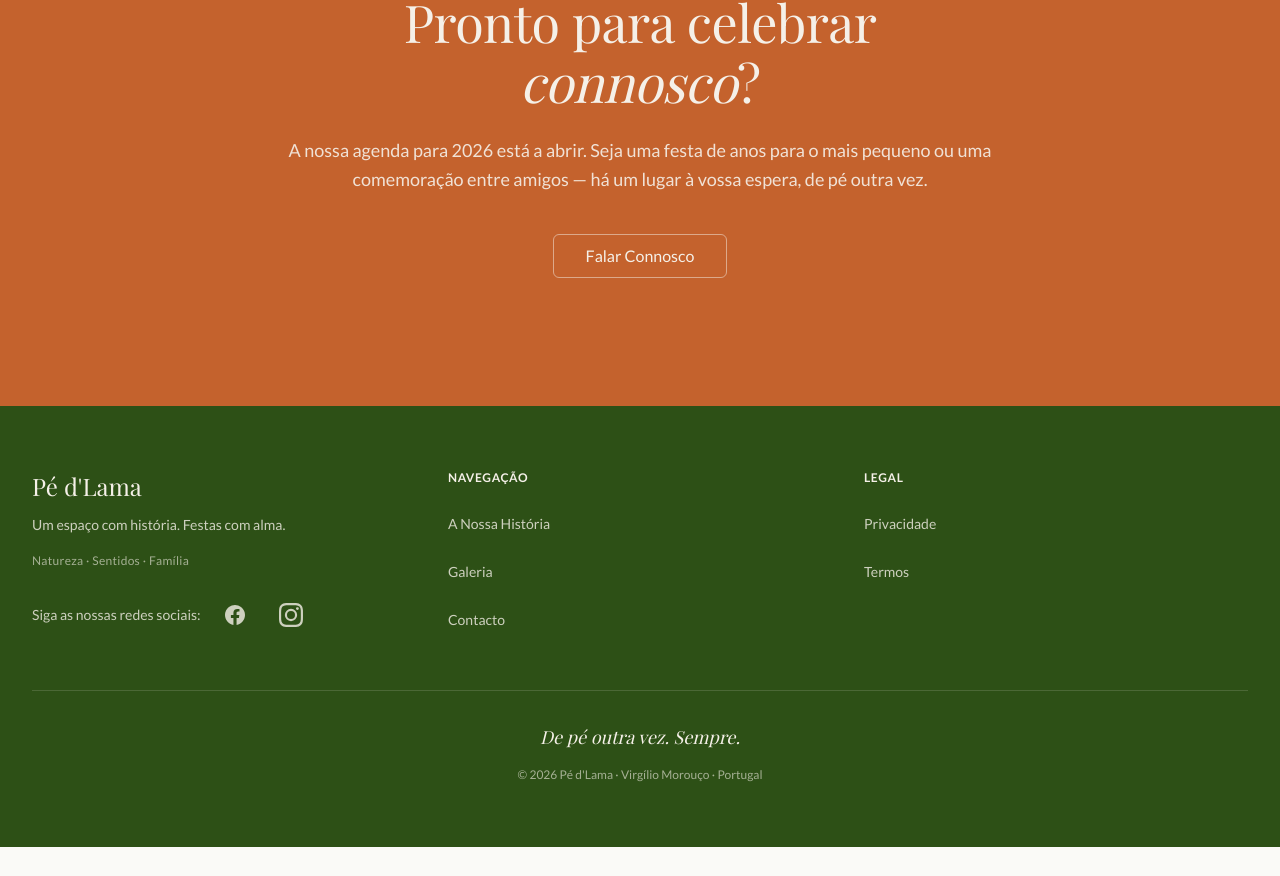
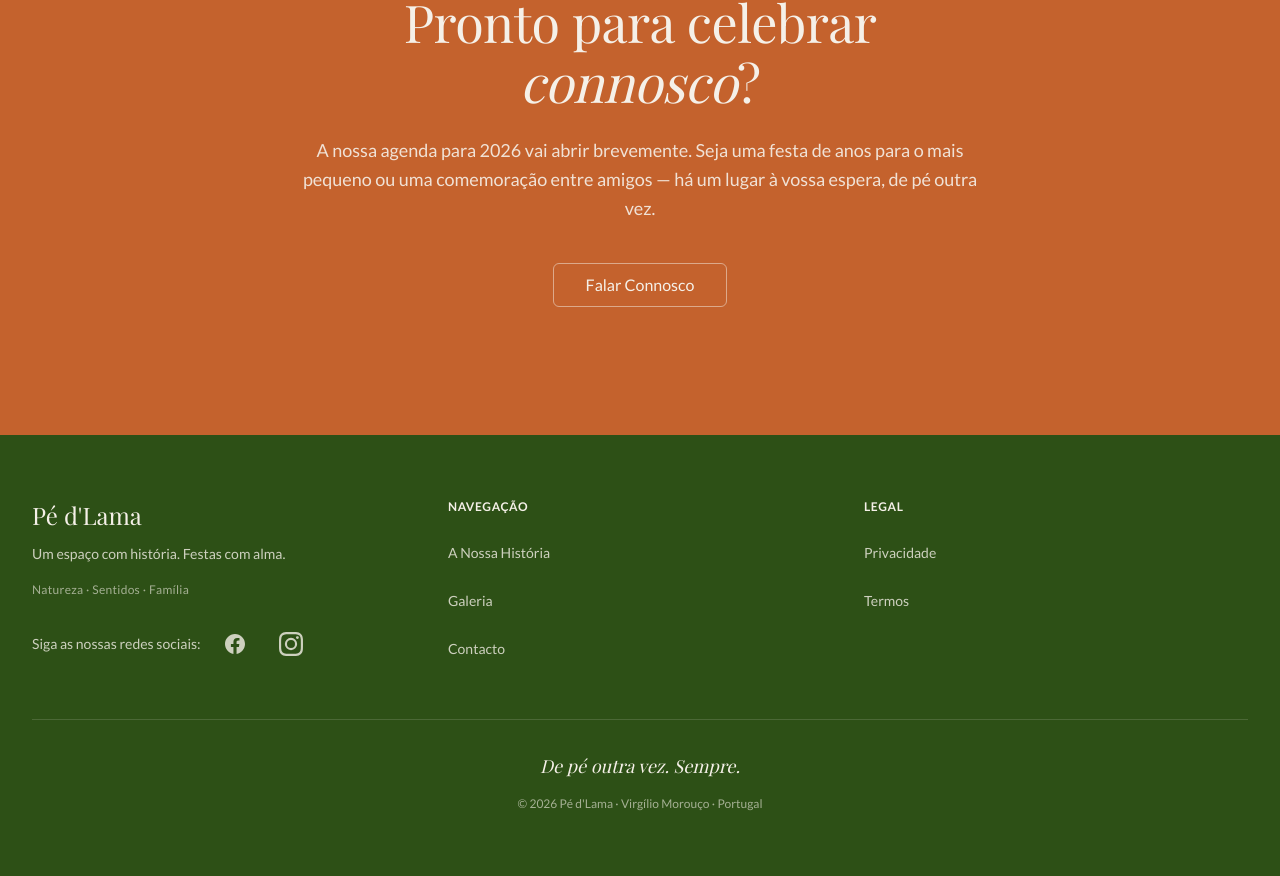
Before and after one commit to PetsVerse/pedlama, a Next.js app: page / in a window 1280 px wide. Shown: the part 3200-4076 px from the top of the page. Before the commit the page ends 4047 px from the top, so only its background shows below. Built offline with nearby package versions, Linux system fonts and the light colour scheme; a web font is replaced by a local one.

Commit message:
fix: update homepage text for clarity and adjust Instagram link in footer for accurate navigation

```diff
--- a/app/page.tsx
+++ b/app/page.tsx
@@ -314,7 +314,7 @@ export default function HomePage() {
             Pronto para celebrar <span className="italic">connosco</span>?
           </h2>
           <p className="mt-6 text-lg leading-relaxed text-cream/90">
-            A nossa agenda para 2026 está a abrir. Seja uma festa de anos para
+            A nossa agenda para 2026 vai abrir brevemente. Seja uma festa de anos para
             o mais pequeno ou uma comemoração entre amigos — há um lugar à
             vossa espera, de pé outra vez.
           </p>
--- a/components/layout/Footer.tsx
+++ b/components/layout/Footer.tsx
@@ -34,7 +34,7 @@ const socialLinks = [
     ),
   },
   {
-    href: '#',
+    href: 'https://www.instagram.com/pedlama.maceira/',
     label: 'Instagram',
     icon: (
       <svg
```
